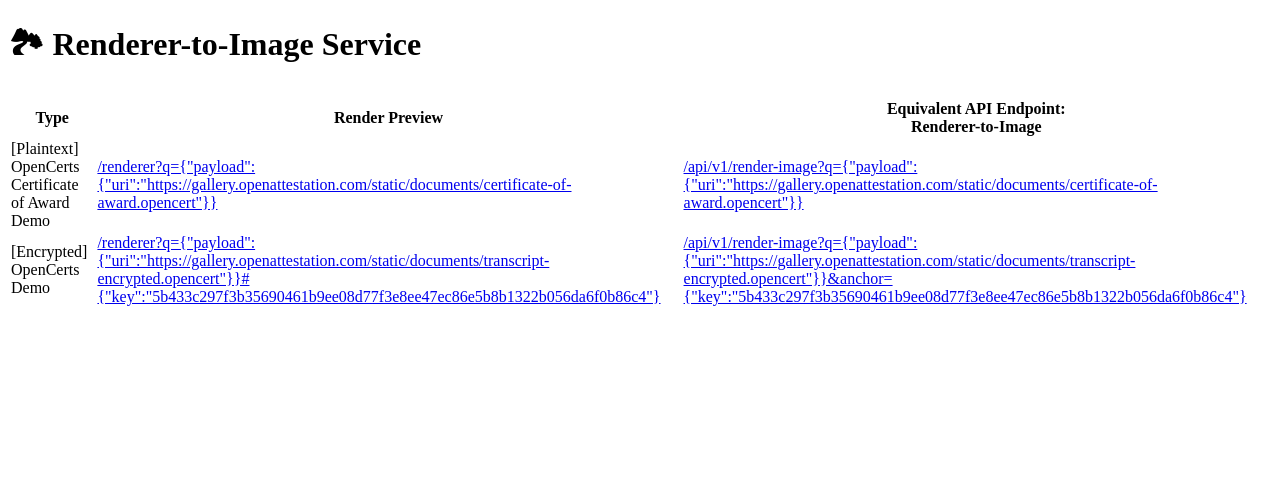
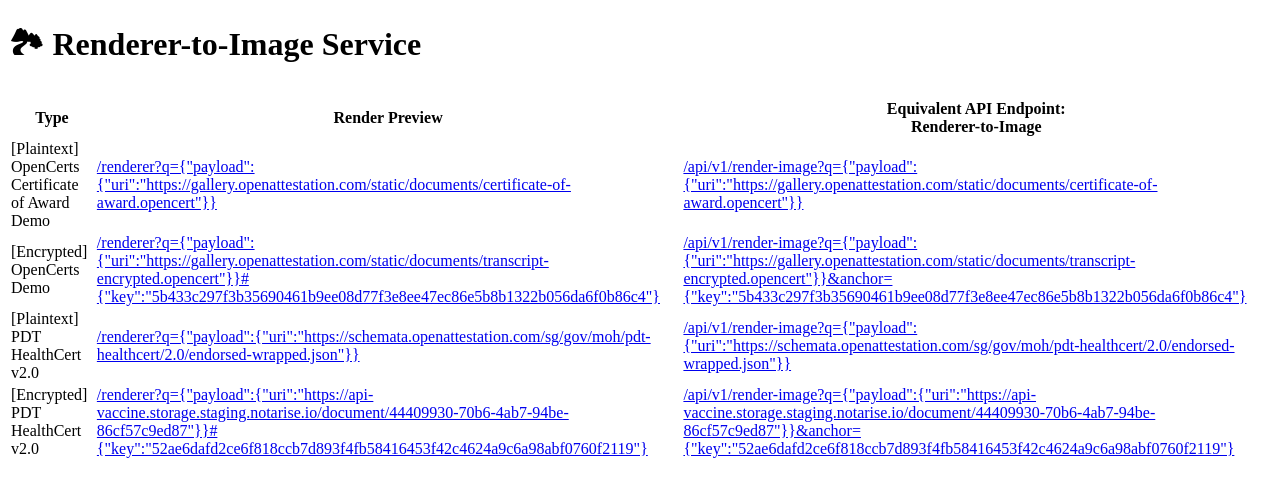
Before and after one commit to Open-Attestation/renderer-to-image-service, a Next.js app: page / in a window 1280 px wide. Shown: the top 496 px of the page. Built offline with nearby package versions, Linux system fonts and the light colour scheme; what runtypes would draw is missing.

Commit message:
chore: add PDT samples

```diff
--- a/fixtures/online-samples.ts
+++ b/fixtures/online-samples.ts
@@ -14,4 +14,15 @@
     q: { payload: { uri: "https://gallery.openattestation.com/static/documents/transcript-encrypted.opencert" } },
     anchor: { key: "5b433c297f3b35690461b9ee08d77f3e8ee47ec86e5b8b1322b056da6f0b86c4" },
   },
+  {
+    title: "[Plaintext] PDT HealthCert v2.0",
+    q: { payload: { uri: "https://schemata.openattestation.com/sg/gov/moh/pdt-healthcert/2.0/endorsed-wrapped.json" } },
+  },
+  {
+    title: "[Encrypted] PDT HealthCert v2.0",
+    q: {
+      payload: { uri: "https://api-vaccine.storage.staging.notarise.io/document/44409930-70b6-4ab7-94be-86cf57c9ed87" },
+    },
+    anchor: { key: "52ae6dafd2ce6f818ccb7d893f4fb58416453f42c4624a9c6a98abf0760f2119" },
+  },
 ];
```
